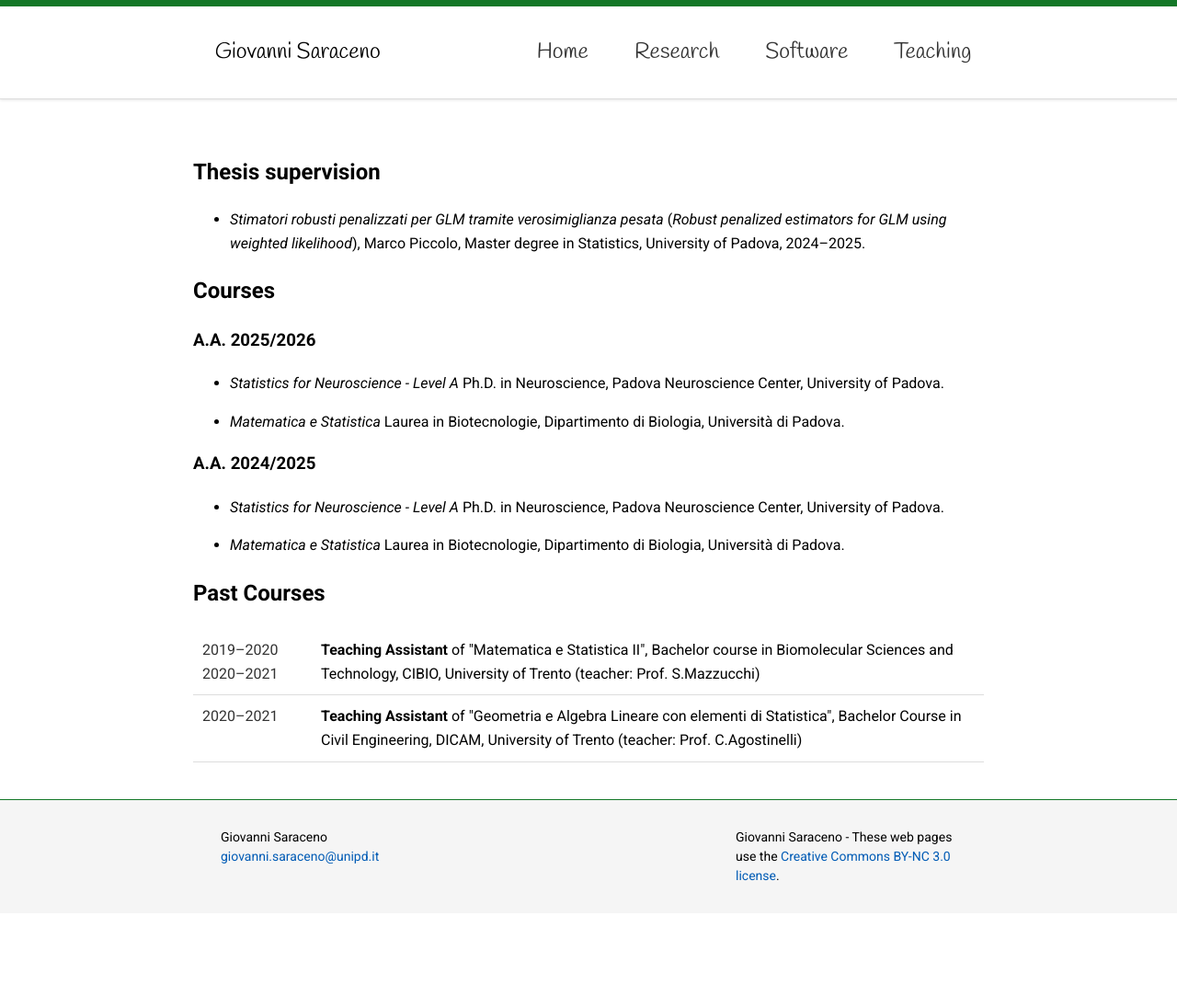
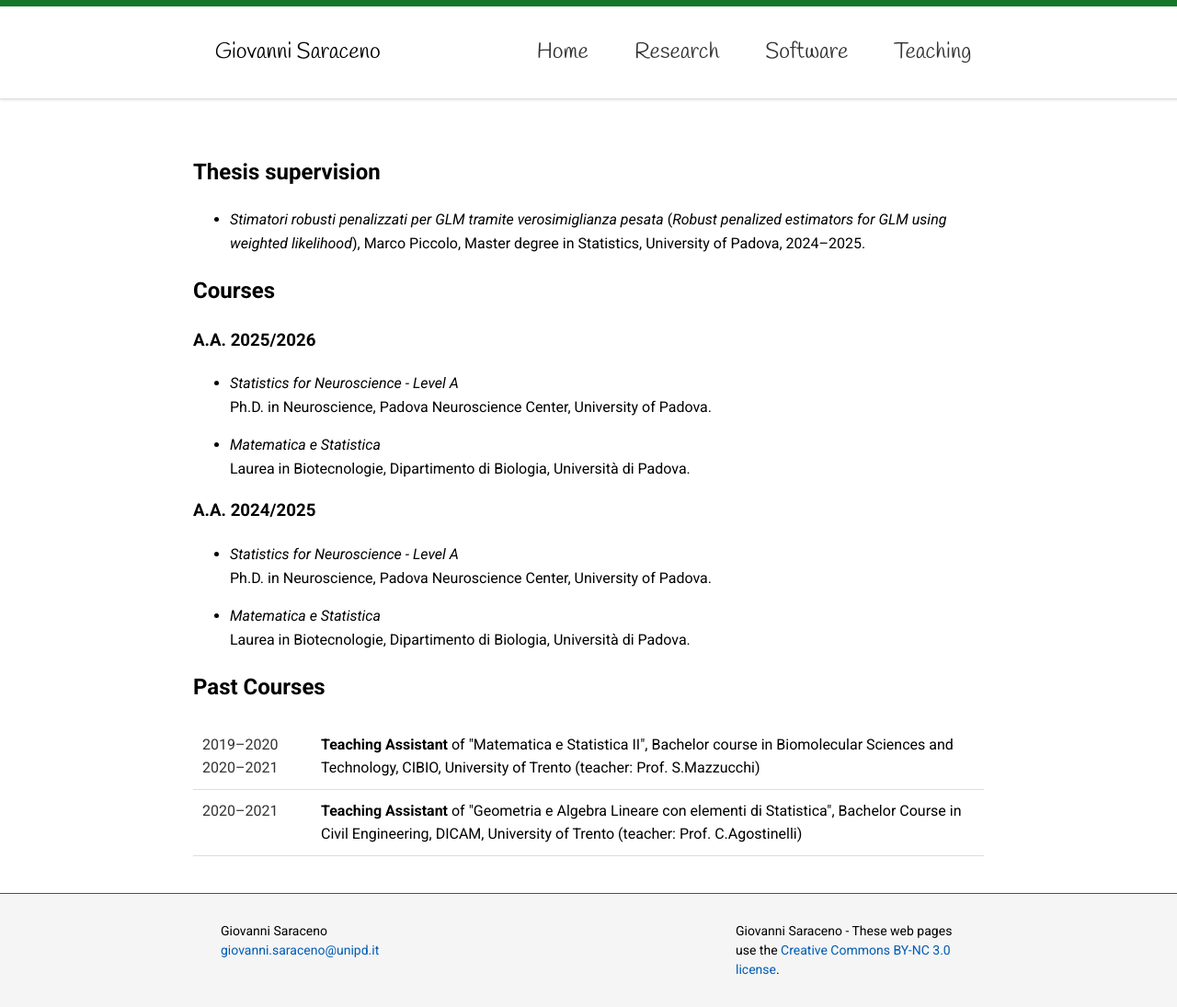
Before and after one commit to giovsaraceno/giovsaraceno.github.io, a Jekyll site: the page built from teaching.md, in a window 1280 px wide. Shown: the whole page at 92% size. Built offline with Jekyll 4.4.1, drawn with Linux system fonts in a browser that asks for light colours; before the commit the page ends 993 px from its top, so only the background shows below that.

Commit message:
change display courses

```diff
--- a/teaching.md
+++ b/teaching.md
@@ -15,18 +15,18 @@ output:
 
 ### A.A. 2025/2026
 
-- *Statistics for Neuroscience - Level A*
+- *Statistics for Neuroscience - Level A* <br />
   Ph.D. in Neuroscience, Padova Neuroscience Center, University of Padova.
 
-- *Matematica e Statistica*
+- *Matematica e Statistica* <br />
   Laurea in Biotecnologie, Dipartimento di Biologia, Università di Padova.
 
 ### A.A. 2024/2025
 
-- *Statistics for Neuroscience - Level A*
+- *Statistics for Neuroscience - Level A* <br />
   Ph.D. in Neuroscience, Padova Neuroscience Center, University of Padova.
 
-- *Matematica e Statistica*
+- *Matematica e Statistica* <br />
   Laurea in Biotecnologie, Dipartimento di Biologia, Università di Padova.
 
 ## Past Courses
```
